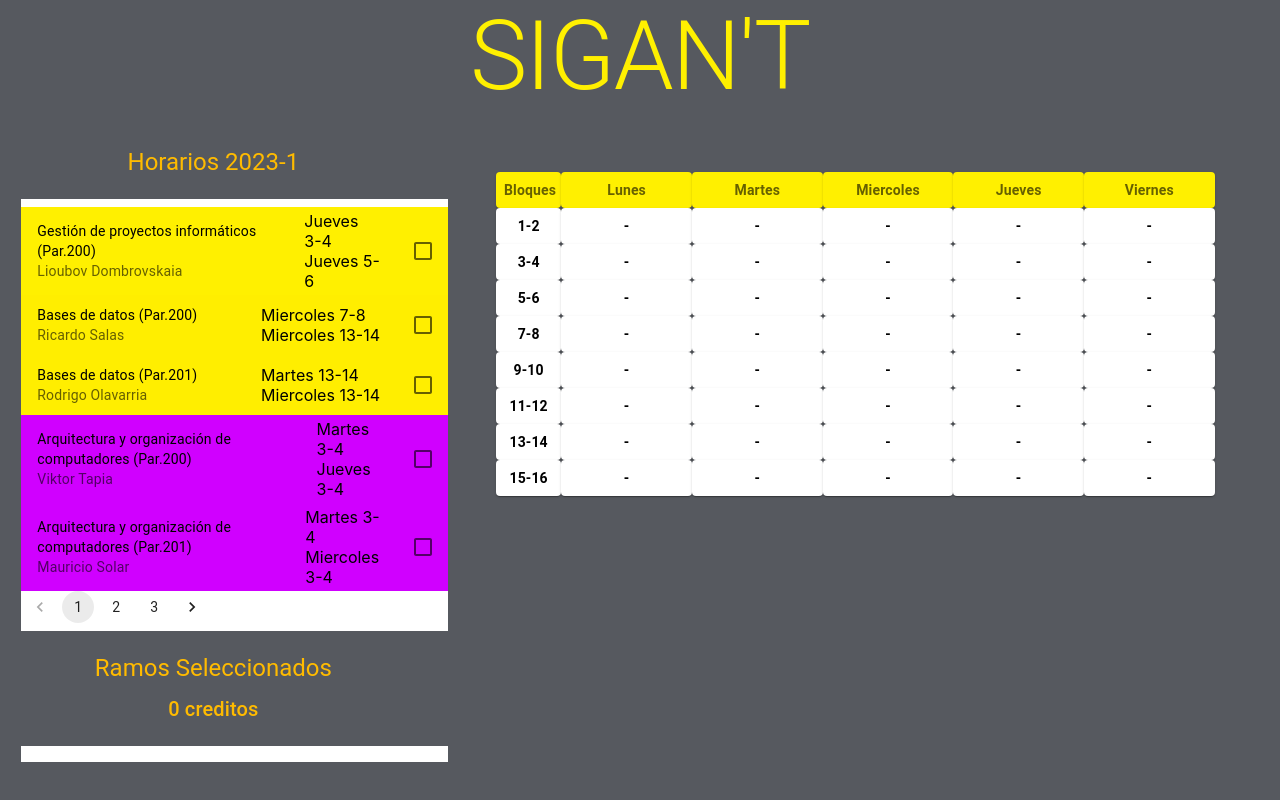
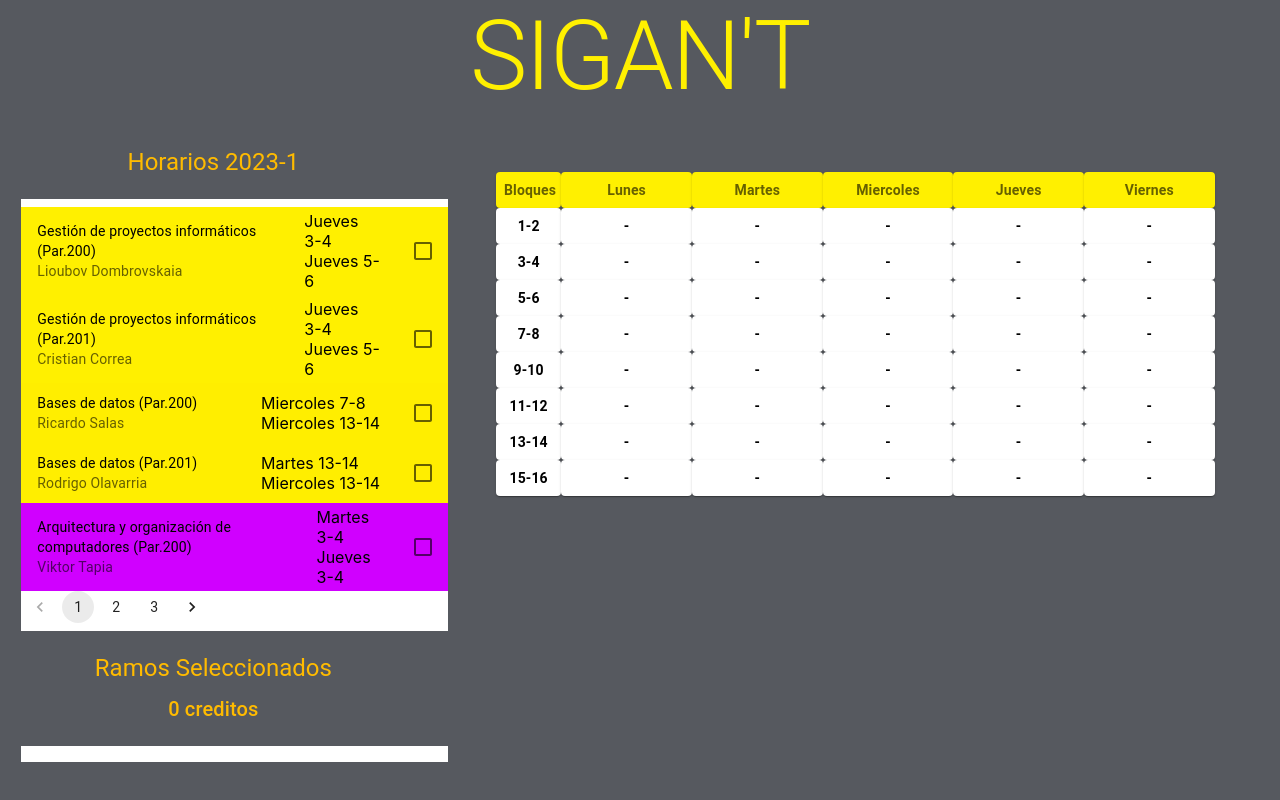
Before and after one commit to joaquinuc150/horarios-usm, a React (Create React App) app: page / in a window 1280 px wide. Built offline with nearby package versions, Linux system fonts and the light colour scheme.

Commit message:
fix schedule

```diff
--- a/src/schedule/schedule.js
+++ b/src/schedule/schedule.js
@@ -15,6 +15,25 @@ const schedule = [
         ],
         "teacher": "Lioubov Dombrovskaia",
         "number": 200,
+        "credits": 5,
+        "color": "#fff000"
+    },
+    {
+        "id": 2,
+        "name": "Gestión de proyectos informáticos",
+        "alias": "Feria 1",
+        "hours": [
+            {
+                "day": "Jueves",
+                "block": "3-4"
+            },
+            {
+                "day": "Jueves",
+                "block": "5-6"
+            }
+        ],
+        "teacher": "Cristian Correa",
+        "number": 201,
         "credits": 5,
         "color": "#fff000"
     },
@@ -95,7 +114,7 @@ const schedule = [
         "color": "#d000ff"
     },
     {
-        "id": 6,
+        "id": 7,
         "name": "Arquitectura y organización de computadores",
         "alias": "Arqui",
         "hours": [
@@ -114,7 +133,7 @@ const schedule = [
         "color": "#d000ff"
     },
     {
-        "id": 7,
+        "id": 8,
         "name": "Análisis y diseño de software",
         "alias": "Anal",
         "hours": [
@@ -133,7 +152,7 @@ const schedule = [
         "color": "#f2f80e"
     },
     {
-        "id": 8,
+        "id": 9,
         "name": "Análisis y diseño de software",
         "alias": "Anal",
         "hours": [
@@ -152,7 +171,7 @@ const schedule = [
         "color": "#f2f80e"
     },
     {
-        "id": 9,
+        "id": 10,
         "name": "Algoritmos y complejidad",
         "alias": "Algoco",
         "hours": [
@@ -171,7 +190,7 @@ const schedule = [
         "color": "#6f6fff"
     },
     {
-        "id": 10,
+        "id": 11,
         "name": "Ingeniería, informática y sociedad",
         "alias": "Infosoc",
         "hours": [
@@ -190,7 +209,7 @@ const schedule = [
         "color": "#ff0080"
     },
     {
-        "id": 11,
+        "id": 12,
         "name": "Estadística computacional",
         "alias": "Estaca",
         "hours": [
@@ -209,7 +228,7 @@ const schedule = [
         "color": "#008000"
     },
     {
-        "id": 12,
+        "id": 13,
         "name": "Estadística computacional",
         "alias": "Estaca",
         "hours": [
@@ -228,7 +247,7 @@ const schedule = [
         "color": "#008000"
     },
     {
-        "id": 13,
+        "id": 14,
         "name": "Información y matemática financiera",
         "alias": "IMAFI",
         "hours": [
@@ -247,7 +266,7 @@ const schedule = [
         "color": "#00ffff"
     },
     {
-        "id": 14,
+        "id": 15,
         "name": "Información y matemática financiera",
         "alias": "IMAFI",
         "hours": [
@@ -263,7 +282,7 @@ const schedule = [
         "teacher": "Claudio Mena",
         "number": 201,
         "credits": 5,
-        "color": "#008000"
+        "color": "#00ffff"
     },
 ]
 
```
